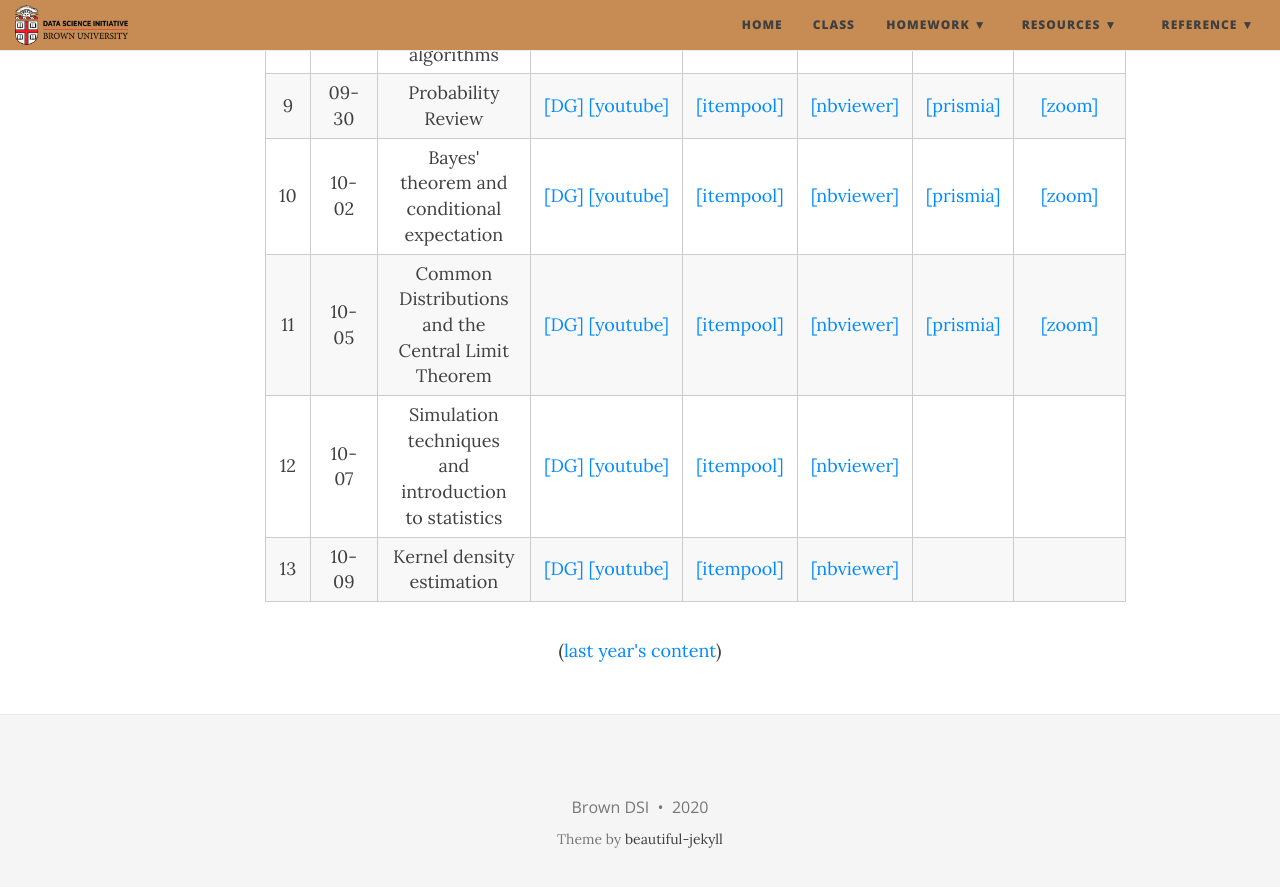
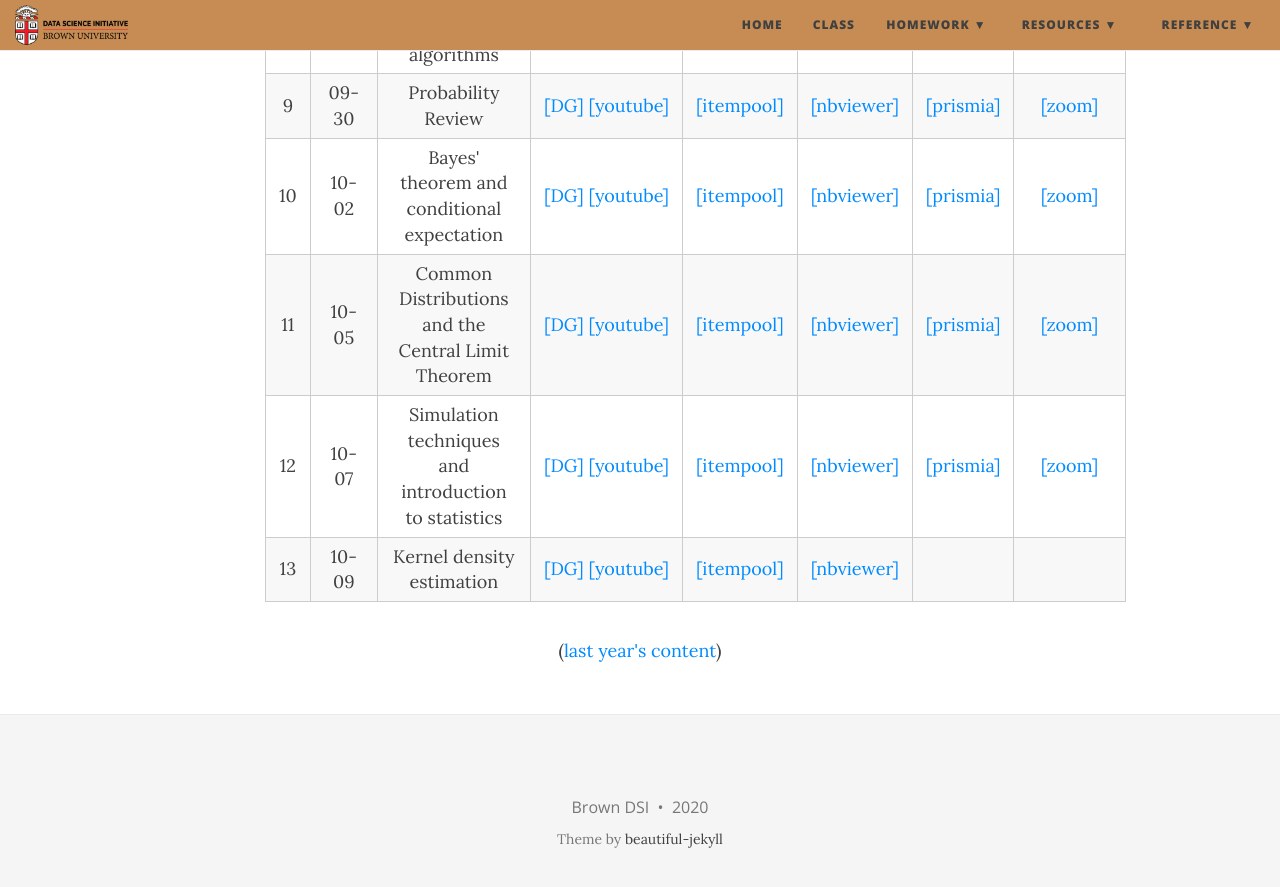
Before and after one commit to data1010/data1010.github.io, a Jekyll site: the page built from class.md, in a window 1280 px wide and 900 px high, scrolled down 951 px. Shown: the top 887 px of the window. Built offline with Jekyll 4.4.1, drawn with Linux system fonts in a browser that asks for light colours; nearby versions of some CDN libraries.

Commit message:
Post content from today's class

```diff
--- a/class.md
+++ b/class.md
@@ -144,8 +144,8 @@ title: Notebooks and videos
       <td style="text-align: center"><a href="https://mathigon.org/course/intro-statistics">[DG]</a>&nbsp;<a href="https://www.youtube.com/watch?v=JGeTcRfKgBo">[youtube]</a></td>
       <td style="text-align: center"><a href="https://itempool.com/sswatson/c/6oCxsTRSpWH">[itempool]</a></td>
       <td style="text-align: center"><a href="https://nbviewer.jupyter.org/github/data1010/problem-sets/blob/master/preclass-sets/10-07/data1010-10-07.ipynb">[nbviewer]</a></td>
-      <td style="text-align: center"></td>
-      <td style="text-align: center"></td>
+      <td style="text-align: center"><a href="https://prismia.chat/shared/29O8-H044">[prismia]</a></td>
+      <td style="text-align: center"><a href="https://brown.zoom.us/rec/share/wtsxTrU96hTLZpbfiE_55Xm-F7wy1AutrhCc0Pvz1dd6UDvxt7CaYJnJU1Mq2lqW.lA6fncF_xwoi5rS9?startTime=1602079544000">[zoom]</a></td>
     </tr>
     <tr>
       <td style="text-align: center">13</td>
```
